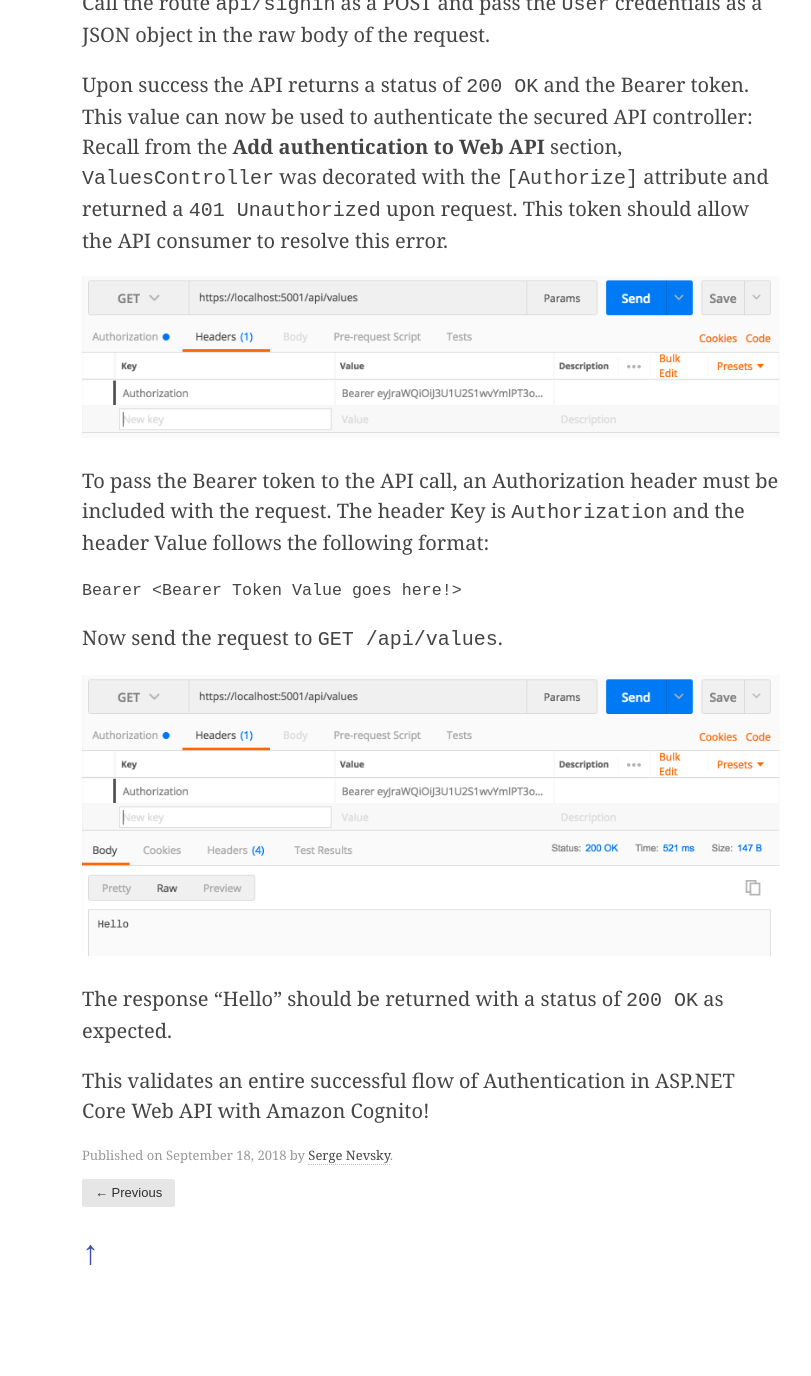
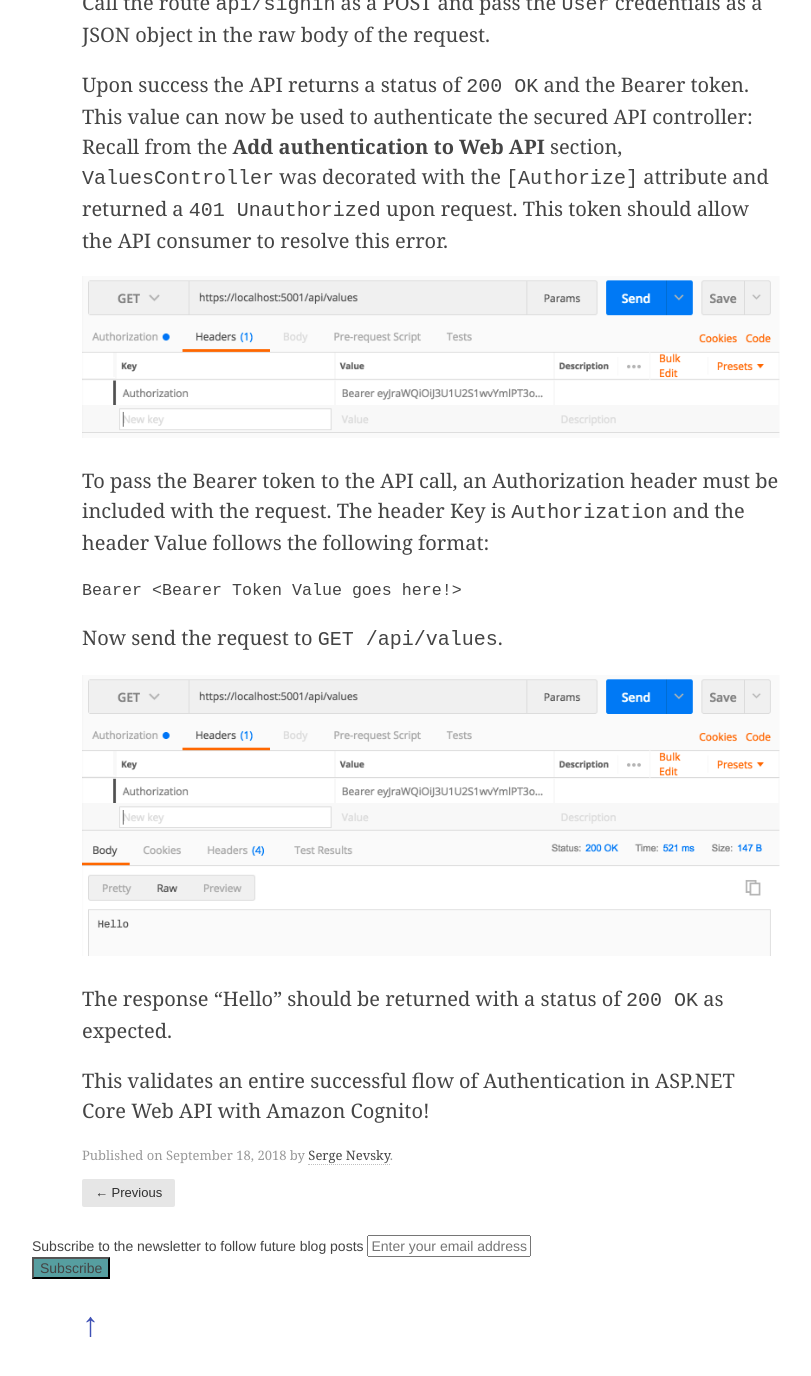
Before and after one commit to Dejital/dejital.github.com, a Jekyll site: the page built from _posts/2018-09-18-dotnet-core-authentication-aws-cognito.md, in a window 1280 px wide and 1400 px high, scrolled down 11592 px. Shown: the top 1376 px of the window, without its empty margins (208-1019 px from the left). Built offline with Jekyll 4.4.1, drawn with Linux system fonts in a browser that asks for light colours; comment, search, counter and statistics services are not loaded; before the commit the page ends 12920 px from its top, so only the background shows below that.

Commit message:
Add newsletter signup

```diff
--- a/_layouts/blog.html
+++ b/_layouts/blog.html
@@ -94,4 +94,28 @@
 
 <div class="content">
 {{ content }}
+
+
+<!-- Begin Mailchimp Signup Form -->
+<link href="//cdn-images.mailchimp.com/embedcode/horizontal-slim-10_7.css" rel="stylesheet" type="text/css">
+<style type="text/css">
+	#mc_embed_signup{clear:left; font:14px Helvetica,Arial,sans-serif; width:100%;}
+  #mc_embed_signup>form{padding:0;padding-top:2em;}
+	/* Add your own Mailchimp form style overrides in your site stylesheet or in this style block.
+	   We recommend moving this block and the preceding CSS link to the HEAD of your HTML file. */
+</style>
+<div id="mc_embed_signup">
+<form action="https://snevsky.us7.list-manage.com/subscribe/post?u=b4c45bc7d83cfb9a04783878e&amp;id=b3c0dba86b" method="post" id="mc-embedded-subscribe-form" name="mc-embedded-subscribe-form" class="validate" target="_blank" novalidate>
+    <div id="mc_embed_signup_scroll">
+	<label for="mce-EMAIL">Subscribe to the newsletter to follow future blog posts</label>
+	<input type="email" value="" name="EMAIL" class="email" id="mce-EMAIL" placeholder="Enter your email address" required>
+    <!-- real people should not fill this in and expect good things - do not remove this or risk form bot signups-->
+    <div style="position: absolute; left: -5000px;" aria-hidden="true"><input type="text" name="b_b4c45bc7d83cfb9a04783878e_b3c0dba86b" tabindex="-1" value=""></div>
+    <div class="clear"><input type="submit" value="Subscribe" name="subscribe" id="mc-embedded-subscribe" class="button"></div>
+    </div>
+</form>
 </div>
+
+<!--End mc_embed_signup-->
+
+</div>
--- a/_posts/2018-09-18-dotnet-core-authentication-aws-cognito.md
+++ b/_posts/2018-09-18-dotnet-core-authentication-aws-cognito.md
@@ -24,6 +24,9 @@
   }
   article img {
     width: 100%;
+  }
+  article {
+    padding-left: 1em; padding-right: 1em;
   }
 </style>
 
--- a/assets/css/screen.css
+++ b/assets/css/screen.css
@@ -227,6 +227,14 @@
     animation-duration: 1s;
 }
 
+.heading #mc_embed_signup {
+    opacity: 0;
+    animation-fill-mode: forwards;
+    animation-name: fadeIn;
+    animation-delay: 1.5s;
+    animation-duration: 1s;
+}
+
 .heading strong {
     font-size: larger;
 }
@@ -303,3 +311,10 @@
         display: none;
     }
 }
+
+#mc-embedded-subscribe {
+  background-color: #569ea0 !important;
+}
+#mc-embedded-subscribe:hover {
+  background-color: #444 !important;
+}
```
Also changed, not shown: index.html (+19 -0 lines).
